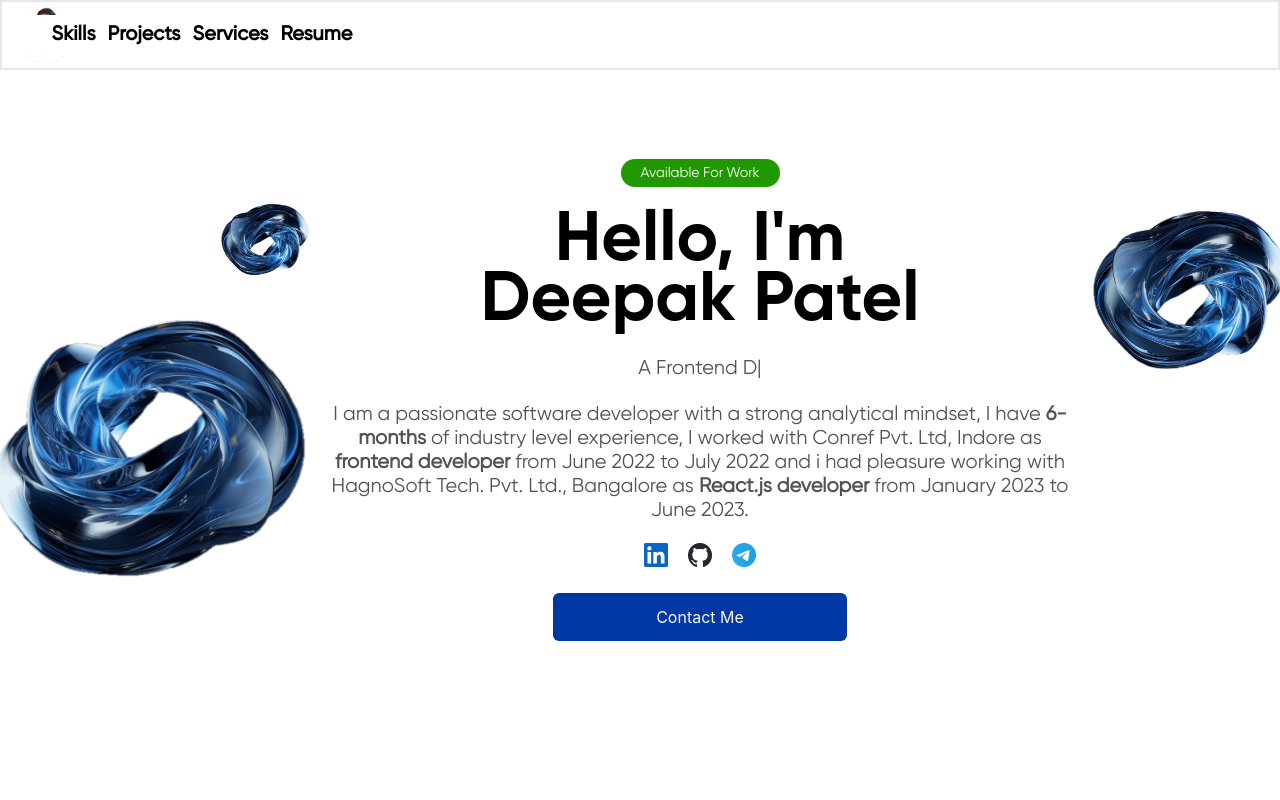
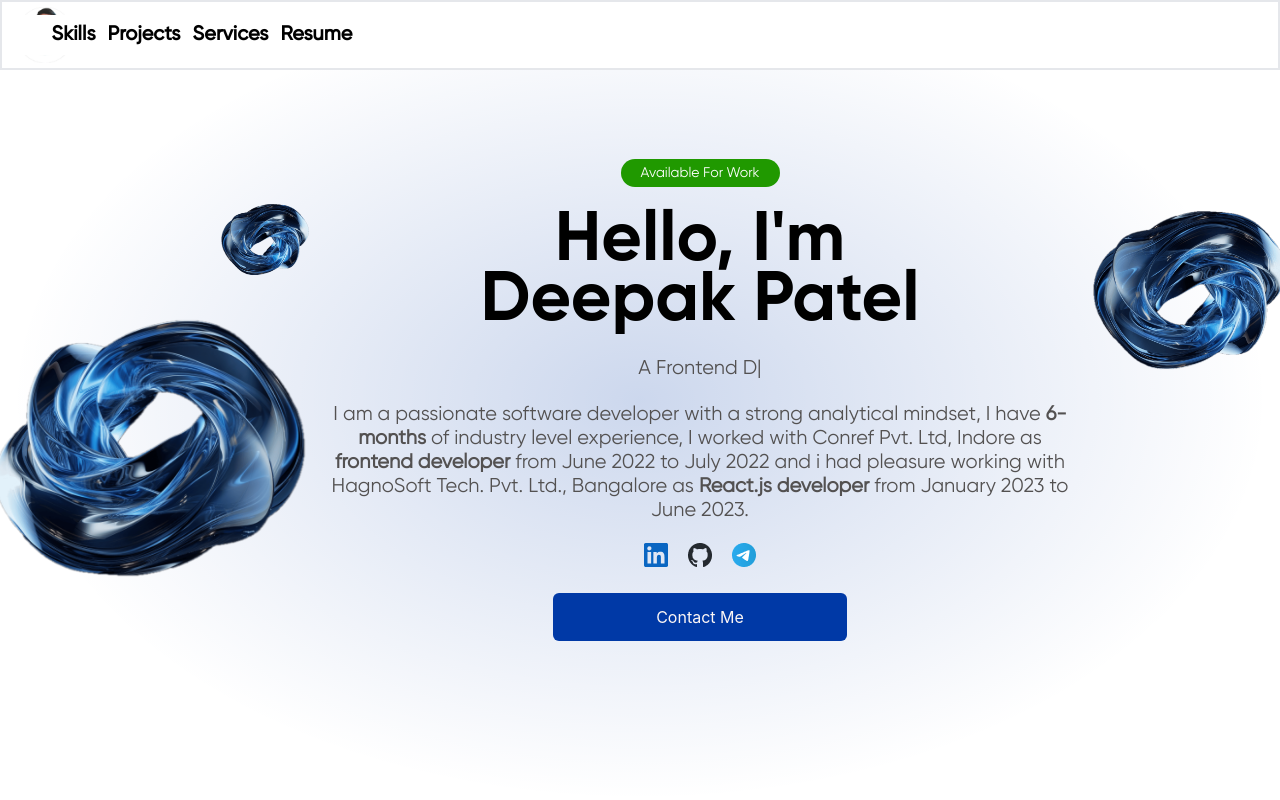
Before and after one commit to deepakpatel2001/deepak-portfolio, a website: page src/index.html in a window 1280 px wide. Shown: the top 800 px of the page. Drawn offline with nearby package versions, Linux system fonts and the light colour scheme.

Commit message:
hero section bg change

```diff
--- a/src/index.css
+++ b/src/index.css
@@ -129,8 +129,8 @@ nav {
     );
 }
 
-main{
-    background: radial-gradient(50% 50% at 50% 50%, rgba(0, 57, 166, 0.10) 0%, rgba(255, 255, 255, 0.00) 100%);
+.hero-section{
+    background: radial-gradient(50% 50% at 50% 50%, rgba(0, 57, 166, 0.2) 0%, rgba(255, 255, 255, 0.00) 100%);
 }
 
 @media screen and (min-width: 768px) {
--- a/src/index.html
+++ b/src/index.html
@@ -48,7 +48,7 @@
 
     <!-- Hero section -->
     <main
-        class="mt-24 items-center text-center mx-3 flex flex-col justify-center main md:mx-16 lg:h-dvh lg:mt-0 lg:mx-8">
+        class="mt-24 items-center text-center mx-3 flex flex-col justify-center main md:mx-16 lg:h-dvh lg:mt-0 lg:mx-8 hero-section">
 
         <div class="inner-main-div md:flex md:justify-between md:items-center md:flex-col lg:flex-row">
             <div class="hidden left-desk-div lg:flex flex-col">
```
